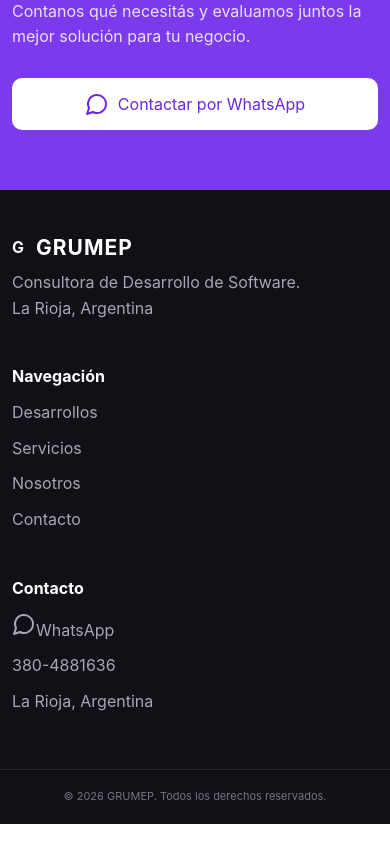
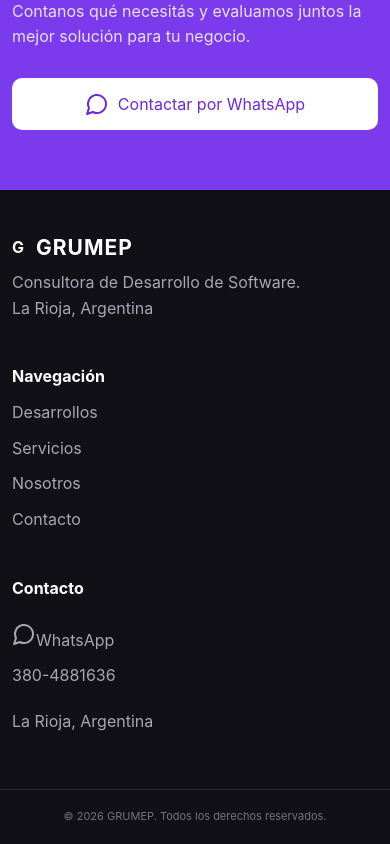
Before and after one commit to Grumep/Grumep.Consultora-, a React (Vite) app: page / in a window 390 px wide. Shown: the part 7668-8512 px from the top of the page. Built offline with nearby package versions, Linux system fonts and the light colour scheme.

Commit message:
Fix footer contacto

```diff
--- a/src/style.css
+++ b/src/style.css
@@ -1041,3 +1041,29 @@ footer {
     padding: 18px 12px;
   }
 }
+/* ================= CONTACTO FOOTER ================= */
+
+.footer > div:last-child {
+  display: flex;
+  flex-direction: column;
+  gap: 8px;
+}
+
+.footer > div:last-child a {
+  margin-bottom: 0;
+}
+
+.footer > div:last-child span {
+  display: block;
+}
+@media (max-width: 700px) {
+  .footer > div:last-child {
+    gap: 10px;
+  }
+
+  .footer > div:last-child a,
+  .footer > div:last-child span {
+    display: block;
+    width: 100%;
+  }
+}
```
Also changed, not shown: 4 other files (tests, documents, lock files or other folders).
